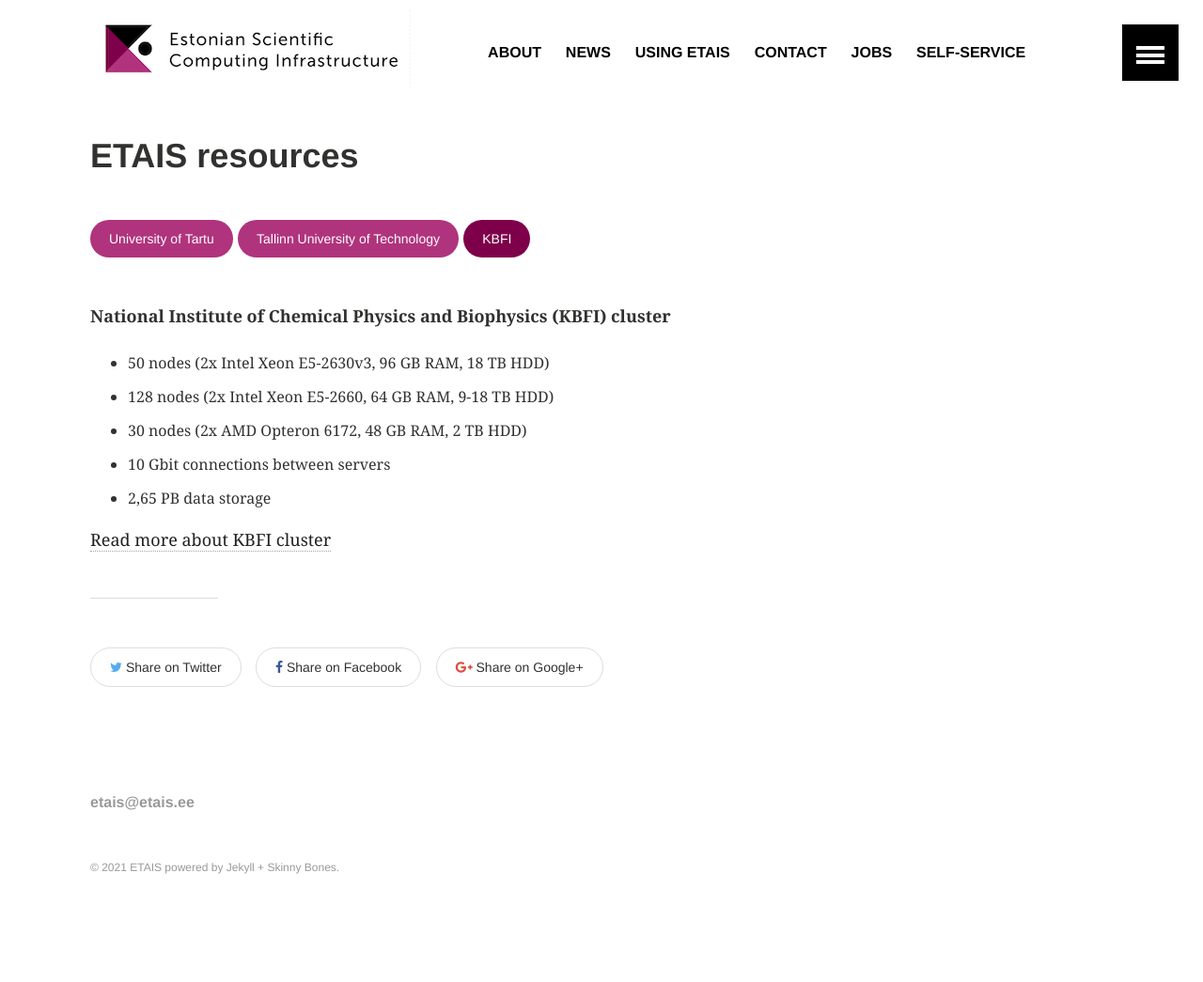
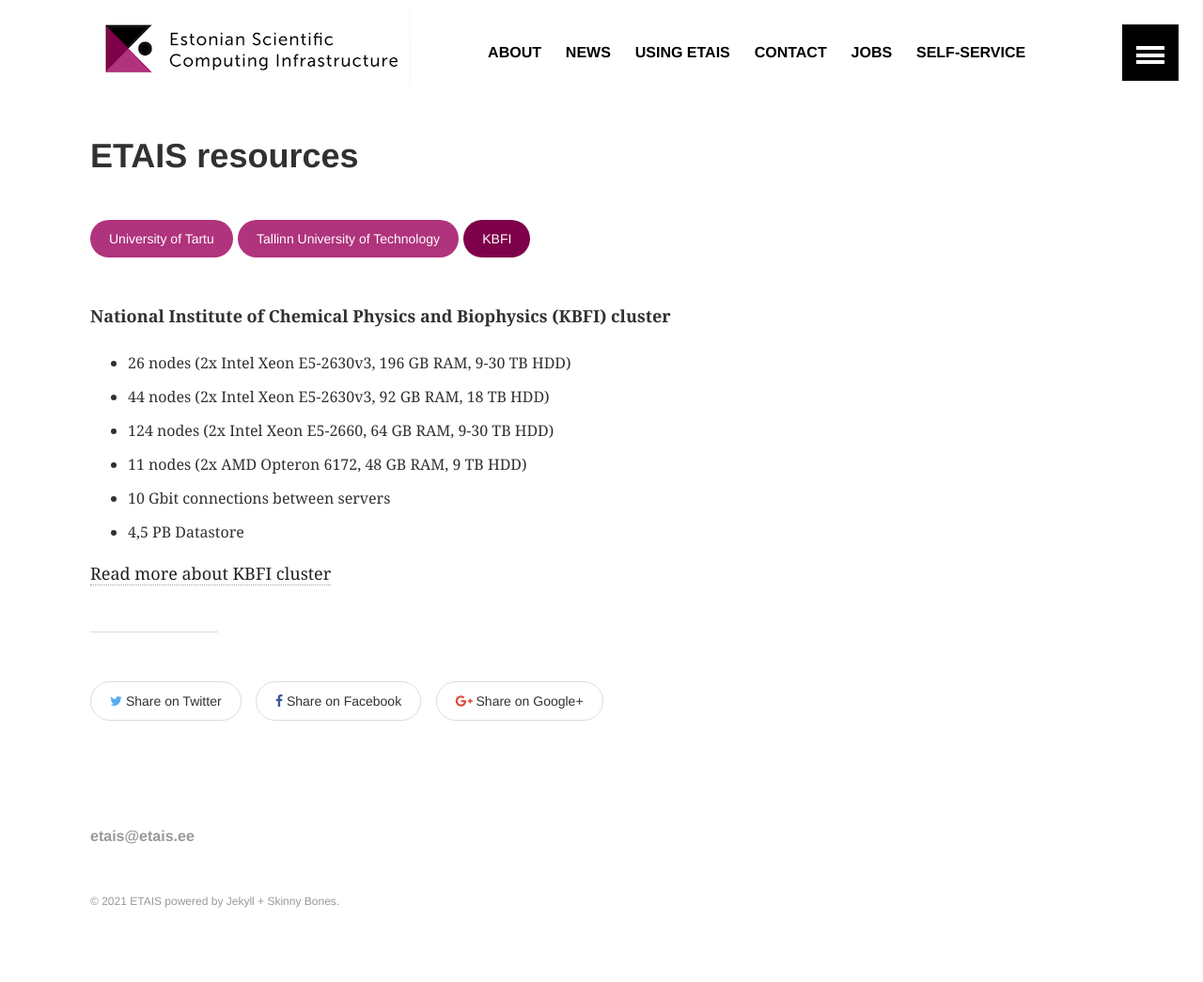
Before and after one commit to etais-ee/etais-web, a Jekyll site: the page built from resources/resources_kbfi.md, in a window 1280 px wide. Shown: the whole page at 94% size. Built offline with Jekyll 4.4.1, drawn with Linux system fonts in a browser that asks for light colours; before the commit the page ends 1009 px from its top, so only the background shows below that.

Commit message:
Kbfi resource update

```diff
--- a/resources/resources_kbfi.md
+++ b/resources/resources_kbfi.md
@@ -9,10 +9,11 @@ title: "ETAIS resources"
 
 **National Institute of Chemical Physics and Biophysics (KBFI) cluster**
 
-- 50 nodes (2x Intel Xeon E5-2630v3, 96 GB RAM, 18 TB HDD)
-- 128 nodes (2x Intel Xeon E5-2660, 64 GB RAM, 9-18 TB HDD)
-- 30 nodes (2x AMD Opteron 6172, 48 GB RAM, 2 TB HDD)
+- 26 nodes (2x Intel Xeon E5-2630v3, 196 GB RAM, 9-30 TB HDD)
+- 44 nodes (2x Intel Xeon E5-2630v3, 92 GB RAM, 18 TB HDD)
+- 124 nodes (2x Intel Xeon E5-2660, 64 GB RAM, 9-30 TB HDD)
+- 11 nodes (2x AMD Opteron 6172, 48 GB RAM, 9 TB HDD)
 - 10 Gbit connections between servers
-- 2,65 PB data storage
+- 4,5 PB Datastore
 
 [Read more about KBFI cluster](https://hep.kbfi.ee/index.php/IT/Cluster "KBFI cluster info")
```
